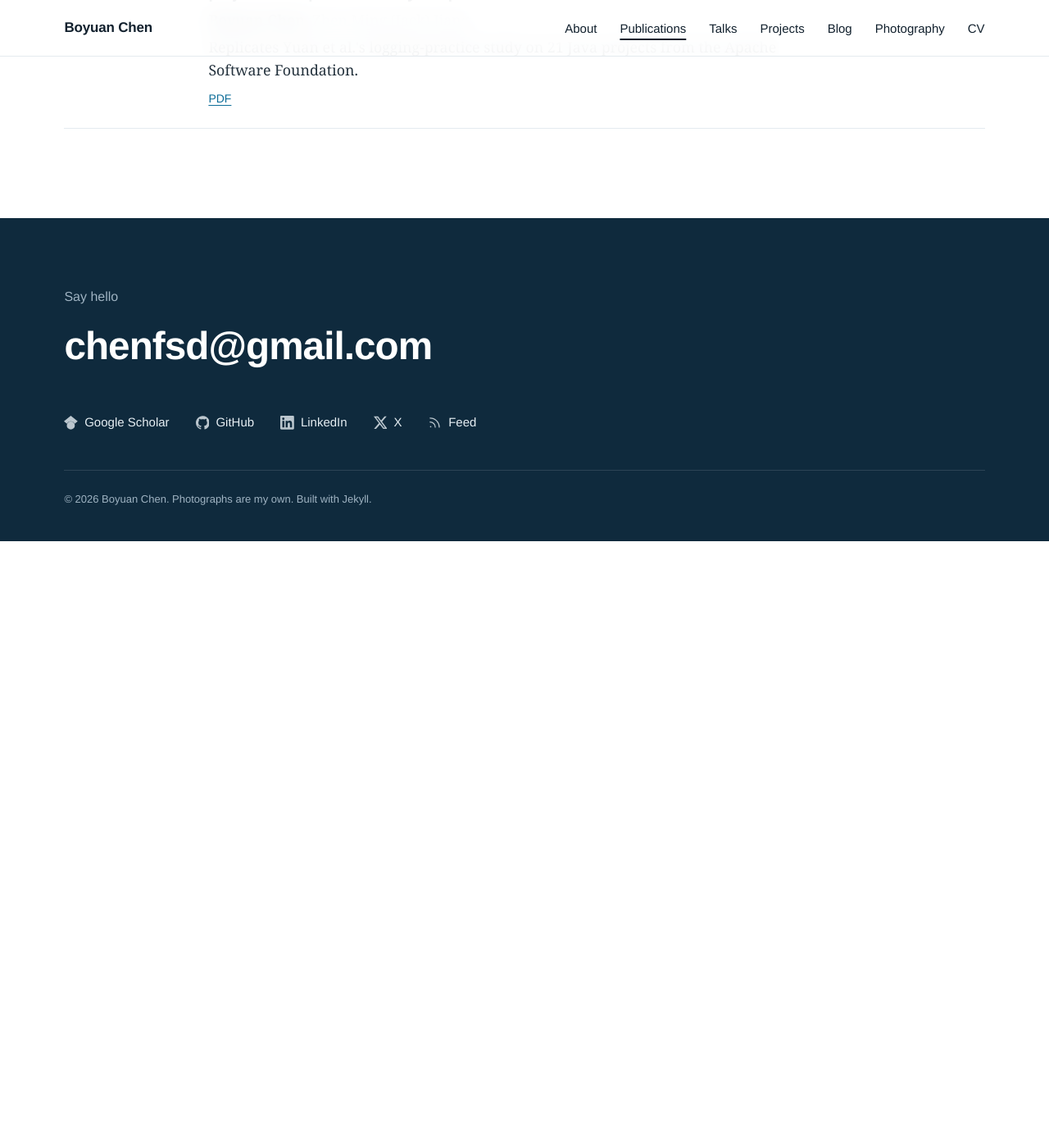
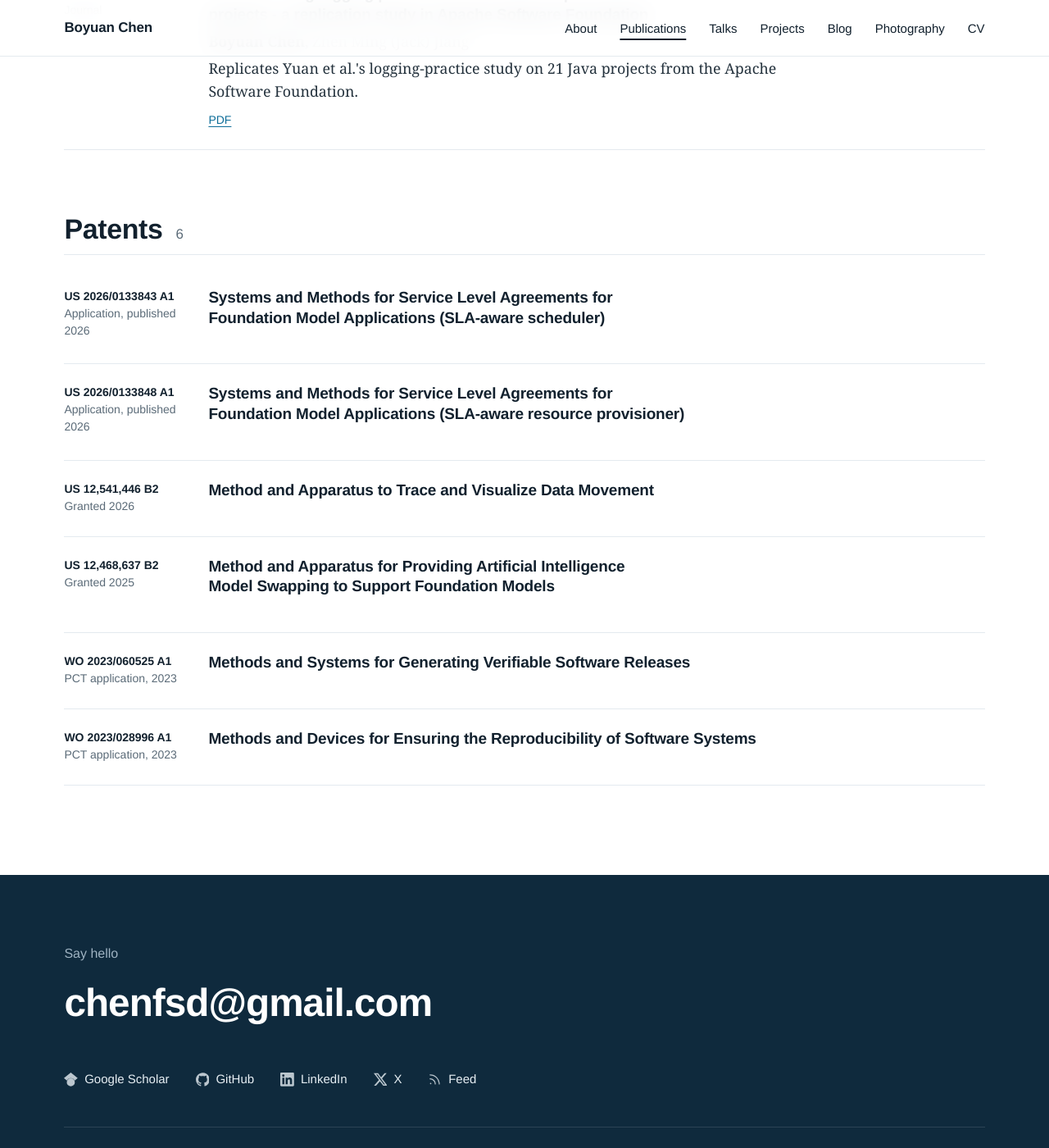
Before and after one commit to nemo9cby/nemo9cby.github.io, a Jekyll site: the page built from _pages/publications.md, in a window 1280 px wide and 1400 px high, scrolled down 9857 px. Shown: the whole window at 82% size. Built offline with Jekyll 4.4.1, drawn with Linux system fonts in a browser that asks for light colours; some web fonts are replaced; before the commit the page ends 10517 px from its top, so only the background shows below that; some of the changed text lies outside the part shown.

Commit message:
Add patents, review service and links found in the research follow-ups
- /publications/: Patents section (2 granted US patents, 2 published US
  applications, 2 PCT applications; inventor lists checked on USPTO /
  Google Patents)
- MindForge: link to Xiaomi's CodeMidas, which cites it (as on the resume)
- RepoForge: project blog post; SWE-Effi: public leaderboard
- CV: EMSE reviewer (ORCID record), patent count
- Projects: 2016 log-improvement reports to Apache projects (5 fixed)

Co-Authored-By: Claude Opus 5.5 <noreply@anthropic.com>

```diff
--- /dev/null
+++ b/_data/patents.yml
@@ -0,0 +1,25 @@
+# Patents and published applications (Huawei), newest first. Shown on /publications/.
+- title: "Systems and Methods for Service Level Agreements for Foundation Model Applications (SLA-aware scheduler)"
+  number: "US 2026/0133843 A1"
+  status: "Application, published 2026"
+  url: "https://image-ppubs.uspto.gov/dirsearch-public/print/downloadPdf/20260133843"
+- title: "Systems and Methods for Service Level Agreements for Foundation Model Applications (SLA-aware resource provisioner)"
+  number: "US 2026/0133848 A1"
+  status: "Application, published 2026"
+  url: "https://image-ppubs.uspto.gov/dirsearch-public/print/downloadPdf/20260133848"
+- title: "Method and Apparatus to Trace and Visualize Data Movement"
+  number: "US 12,541,446 B2"
+  status: "Granted 2026"
+  url: "https://patents.google.com/patent/US12541446B2/en"
+- title: "Method and Apparatus for Providing Artificial Intelligence Model Swapping to Support Foundation Models"
+  number: "US 12,468,637 B2"
+  status: "Granted 2025"
+  url: "https://patents.google.com/patent/US12468637B2/en"
+- title: "Methods and Systems for Generating Verifiable Software Releases"
+  number: "WO 2023/060525 A1"
+  status: "PCT application, 2023"
+  url: "https://patents.google.com/patent/WO2023060525A1/en"
+- title: "Methods and Devices for Ensuring the Reproducibility of Software Systems"
+  number: "WO 2023/028996 A1"
+  status: "PCT application, 2023"
+  url: "https://patents.google.com/patent/WO2023028996A1/en"
--- a/_data/projects.yml
+++ b/_data/projects.yml
@@ -56,6 +56,10 @@
       repo: "https://github.com/loggingcode/logging-code-issue"
       year: 2019
       text: "A catalog of research on logging-code issues."
+    - name: "Logging fixes in Apache projects"
+      url: "https://issues.apache.org/jira/issues/?jql=reporter%3Dchenfsd"
+      year: 2016
+      text: "Log-improvement reports to Hadoop, HBase, Camel, Maven and ActiveMQ from my ICSE 2017 study; five were fixed upstream."
     - name: "LogCoCo"
       repo: "https://github.com/nemo9cby/LogCoCo"
       year: 2018
--- a/_pages/cv.md
+++ b/_pages/cv.md
@@ -95,6 +95,7 @@ Advised by [Zhen Ming (Jack) Jiang](https://www.eecs.yorku.ca/~zmjiang/). NSERC
 - Program Committee, ASE 2024 (Research Papers).
 - Curriculum Committee, AIware Leadership Bootcamp 2024, AIware Bootcamp Mini 2025 and AIware Bootcamp Europe 2025.
 - Reviewer, IEEE Transactions on Software Engineering (2021–2025).
+- Reviewer, Empirical Software Engineering (2026).
 </div>
 </section>
 
@@ -103,7 +104,7 @@ Advised by [Zhen Ming (Jack) Jiang](https://www.eecs.yorku.ca/~zmjiang/). NSERC
 
 <div markdown="1">
 {% assign pubs = site.publications | sort: "date" | reverse %}
-{% assign theses = pubs | where_exp: "p", "p.venue contains 'thesis'" %}{{ pubs.size | minus: theses.size }} papers and preprints and {{ theses.size }} theses, listed on the [publications page]({{ '/publications/' | relative_url }}) and [Google Scholar]({{ site.author.googlescholar }}).
+{% assign theses = pubs | where_exp: "p", "p.venue contains 'thesis'" %}{{ pubs.size | minus: theses.size }} papers and preprints and {{ theses.size }} theses, plus {{ site.data.patents.size }} patents and patent applications, listed on the [publications page]({{ '/publications/' | relative_url }}) and [Google Scholar]({{ site.author.googlescholar }}).
 </div>
 </section>
 
--- a/_pages/publications.md
+++ b/_pages/publications.md
@@ -18,3 +18,17 @@ author_profile: true
   </ol>
 </section>
 {% endfor %}
+
+{% if site.data.patents %}
+<section class="list-section" id="patents">
+  <h2 class="list-section__title">Patents <span class="list-section__count">{{ site.data.patents.size }}</span></h2>
+  <ol class="pub-list">
+    {%- for p in site.data.patents %}
+    <li class="pub">
+      <p class="pub__venue">{{ p.number }}<span>{{ p.status }}</span></p>
+      <h3 class="pub__title"><a href="{{ p.url }}">{{ p.title }}</a></h3>
+    </li>
+    {%- endfor %}
+  </ol>
+</section>
+{% endif %}
```
Also changed, not shown: _publications/2025-repoforge-training-sota-fast-thinking.md (+3 -0 lines), _publications/2025-swe-effi-re-evaluating-software.md (+2 -0 lines), _publications/2026-mindforge-teaching-small-language-models.md (+2 -0 lines).
